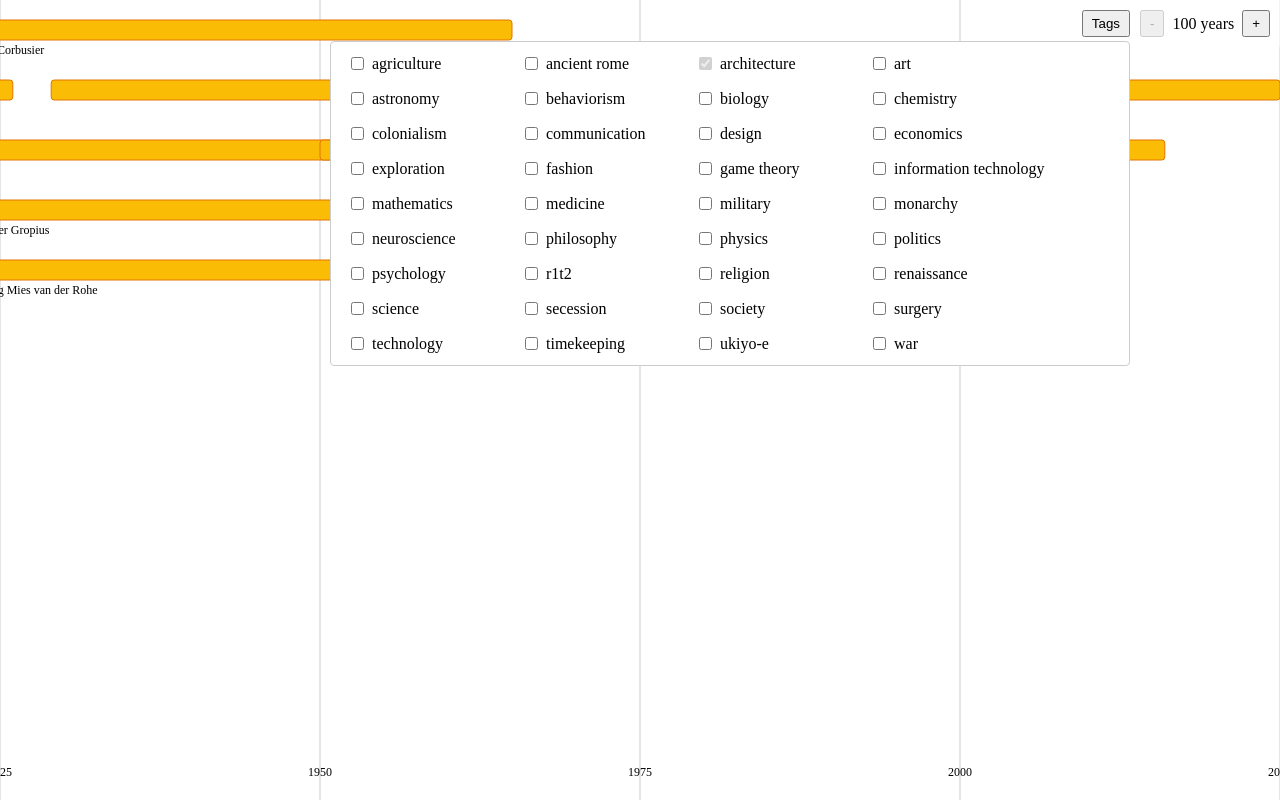
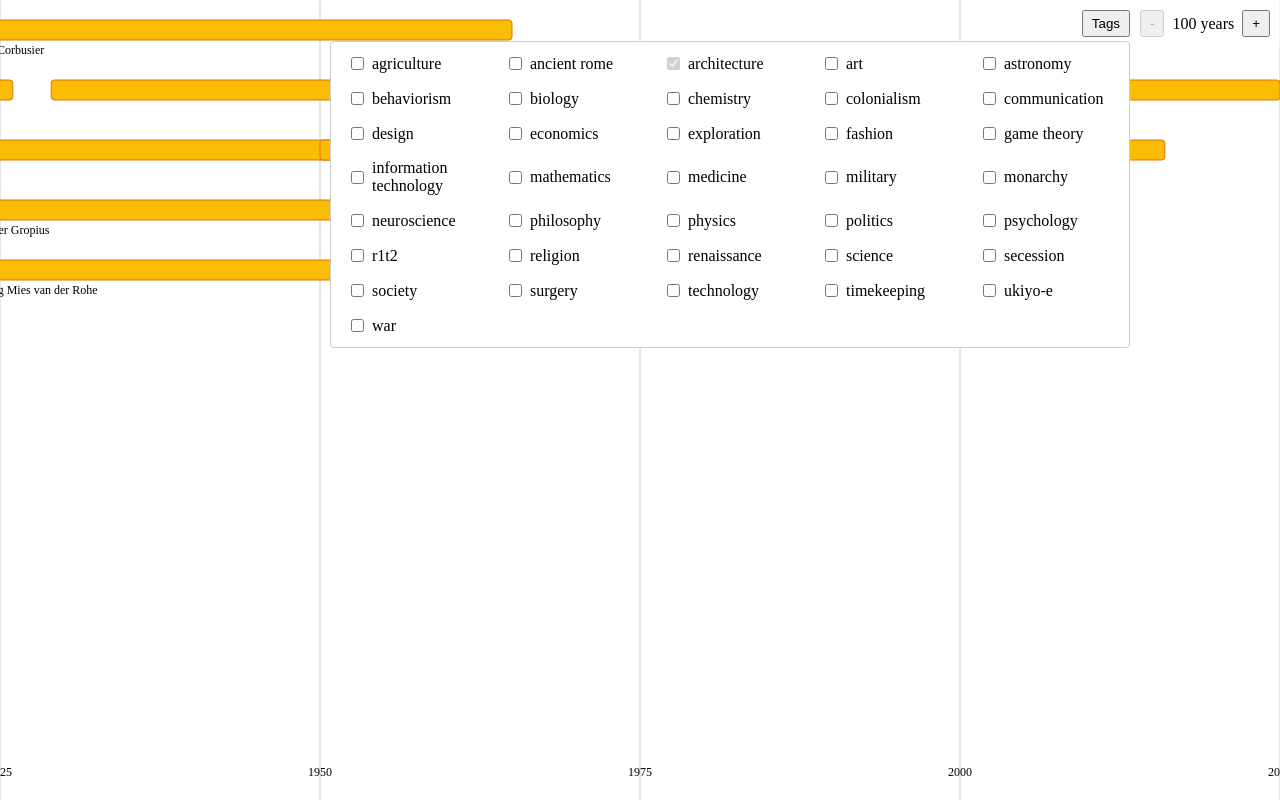
Before and after one commit to fdw/timelines3, a React (Vite) app: page / in a window 1280 px wide. Both pictures are taken after a click on the button "Tags". Built offline with nearby package versions, Linux system fonts and the light colour scheme.

Commit message:
Improve implementation of style

```diff
--- /dev/null
+++ b/src/components/Control/TagSelector.css
@@ -0,0 +1,59 @@
+.tag-selector {
+  position: relative;
+}
+
+.tag-selector-button {
+  padding: 4px 8px;
+  cursor: pointer;
+}
+
+.tag-dropdown {
+  position: absolute;
+  top: calc(100% + 4px);
+  left: 100%;
+  transform: translateX(-100%);
+  width: calc(100vw - 40px);
+  max-width: 800px;
+  background-color: white;
+  border: 1px solid #ccc;
+  border-radius: 4px;
+  padding: 8px;
+  z-index: 10;
+  box-sizing: border-box;
+}
+
+.tag-list {
+  display: flex;
+  flex-wrap: wrap;
+  gap: 8px;
+  list-style: none;
+  padding: 0;
+  margin: 0;
+}
+
+.tag-item {
+  display: flex;
+  align-items: center;
+  width: 150px;
+}
+
+.tag-label {
+  display: flex;
+  align-items: center;
+  padding: 4px 8px;
+  cursor: pointer;
+  width: 100%;
+}
+
+.tag-label:disabled {
+  cursor: not-allowed;
+}
+
+.tag-checkbox {
+  margin-right: 8px;
+  cursor: pointer;
+}
+
+.tag-checkbox:disabled {
+  cursor: not-allowed;
+}
--- a/src/components/Control/TagSelector.tsx
+++ b/src/components/Control/TagSelector.tsx
@@ -2,6 +2,7 @@ import { type ReactElement, useEffect, useRef, useState } from 'react'
 import { useTagsControl } from '../../state/data/useTagsControl'
 import { useAvailableTags } from '../../state/data/useAvailableTags'
 import { useTags } from '../../state/data/useTags'
+import './TagSelector.css'
 
 export function TagSelector(): ReactElement {
   const selectedTags = useTags()
@@ -27,7 +28,6 @@ export function TagSelector(): ReactElement {
     const newSelectedTags = new Set(selectedTags)
 
     if (newSelectedTags.has(tag)) {
-      // Don't allow deselecting the last tag
       if (newSelectedTags.size > 1) {
         newSelectedTags.delete(tag)
       }
@@ -39,71 +39,43 @@ export function TagSelector(): ReactElement {
   }
 
   return (
-    <div ref={dropdownRef} style={{ position: 'relative' }}>
-      <button
-        style={{
-          padding: '4px 8px',
-          cursor: 'pointer',
-        }}
-        onClick={() => setIsOpen(!isOpen)}
-      >
+    <div className="tag-selector" ref={dropdownRef}>
+      <button className="tag-selector-button" onClick={() => setIsOpen(!isOpen)}>
         Tags
       </button>
 
       {isOpen && (
-        <div
-          style={{
-            position: 'absolute',
-            top: 'calc(100% + 4px)',
-            left: '100%',
-            transform: 'translateX(-100%)',
-            width: 'calc(100vw - 40px)',
-            maxWidth: '800px',
-            backgroundColor: 'white',
-            border: '1px solid #ccc',
-            borderRadius: '4px',
-            padding: '8px',
-            zIndex: 10,
-            boxSizing: 'border-box',
-          }}
-        >
-          <div
-            style={{
-              display: 'flex',
-              flexWrap: 'wrap',
-              gap: '8px',
-            }}
-          >
+        <div className="tag-dropdown">
+          <ul className="tag-list">
             {availableTags.map((tag) => {
               const isOnlySelectedTag = selectedTags.size === 1 && selectedTags.has(tag)
 
               return (
-                <div
-                  key={tag}
-                  style={{
-                    display: 'flex',
-                    alignItems: 'center',
-                    padding: '4px 8px',
-                    cursor: isOnlySelectedTag ? 'not-allowed' : 'pointer',
-                    minWidth: '150px',
-                  }}
-                  onClick={!isOnlySelectedTag ? () => toggleTag(tag) : undefined}
+                <li className="tag-item" key={tag}>
+                  <label
+                    className={'tag-label'}
+                    onClick={
+                      !isOnlySelectedTag
+                        ? (e) => {
+                            e.preventDefault()
+                            toggleTag(tag)
+                          }
+                        : undefined
+                    }
                   >
                     <input
                       checked={selectedTags.has(tag)}
+                      className="tag-checkbox"
                       disabled={isOnlySelectedTag}
                       readOnly
-                    style={{
-                      marginRight: '8px',
-                      cursor: isOnlySelectedTag ? 'not-allowed' : 'pointer',
-                    }}
                       type="checkbox"
                     />
-                  <div>{tag}</div>
-                </div>
+                    <span>{tag}</span>
+                  </label>
+                </li>
               )
             })}
-          </div>
+          </ul>
         </div>
       )}
     </div>
--- /dev/null
+++ b/src/components/Control/UserControl.css
@@ -0,0 +1,9 @@
+.user-controls {
+  position: fixed;
+  top: 0;
+  right: 0;
+  padding: 10px;
+  background-color: rgba(255, 255, 255, 0.5);
+  display: flex;
+  gap: 10px;
+}
--- a/src/components/Control/UserControl.tsx
+++ b/src/components/Control/UserControl.tsx
@@ -1,20 +1,11 @@
 import { type ReactElement } from 'react'
 import { TagSelector } from './TagSelector'
 import { ZoomControl } from './ZoomControl'
+import './UserControl.css'
 
 export function UserControl(): ReactElement {
   return (
-    <div
-      style={{
-        position: 'fixed',
-        top: 0,
-        right: 0,
-        padding: '10px',
-        backgroundColor: 'rgba(255, 255, 255, 0.5)',
-        display: 'flex',
-        gap: 10,
-      }}
-    >
+    <div className="user-controls">
       <TagSelector />
       <ZoomControl />
     </div>
--- /dev/null
+++ b/src/components/Control/ZoomControl.css
@@ -0,0 +1,18 @@
+.zoom-control {
+  display: flex;
+  gap: 8px;
+}
+
+.zoom-button {
+  padding: 4px 8px;
+  cursor: pointer;
+}
+
+.zoom-button-disabled {
+  cursor: not-allowed;
+}
+
+.zoom-display {
+  display: inline-flex;
+  align-items: center;
+}
--- a/src/components/Control/ZoomControl.tsx
+++ b/src/components/Control/ZoomControl.tsx
@@ -1,31 +1,23 @@
 import { type ReactElement } from 'react'
 import { useZoom } from '../../state/zoom/useZoom'
 import { useZoomFactor } from '../../state/zoom/useScale'
+import './ZoomControl.css'
 
 export function ZoomControl(): ReactElement {
   const { increaseZoom, decreaseZoom } = useZoom()
   const zoomFactor = useZoomFactor()
 
   return (
-    <div style={{ display: 'flex', gap: '8px' }}>
+    <div className="zoom-control">
       <button
+        className={zoomFactor <= 1 ? 'zoom-button zoom-button-disabled' : 'zoom-button'}
         disabled={zoomFactor <= 1}
-        style={{
-          padding: '4px 8px',
-          cursor: zoomFactor <= 1 ? 'not-allowed' : 'pointer',
-        }}
         onClick={decreaseZoom}
       >
         -
       </button>
-      <span style={{ display: 'inline-flex', alignItems: 'center' }}>{Math.floor(100 * zoomFactor)} years</span>
-      <button
-        style={{
-          padding: '4px 8px',
-          cursor: 'pointer',
-        }}
-        onClick={increaseZoom}
-      >
+      <div className="zoom-display">{Math.floor(100 * zoomFactor)} years</div>
+      <button className="zoom-button" onClick={increaseZoom}>
         +
       </button>
     </div>
```
Lines whose indentation alone changed are shown as unchanged.
